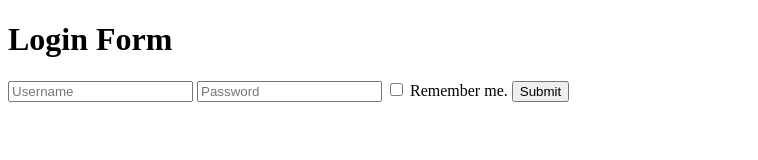
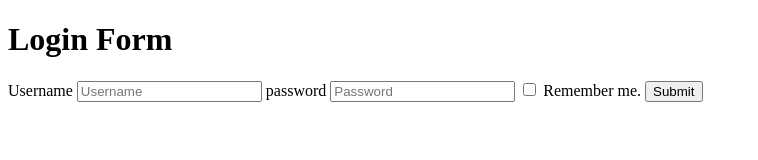
Before and after one commit to acciojob/remember-me-login-form-KSS-Kushal, a website: page main.html in a window 1280 px wide. Shown: the whole page, without its empty margins (0-758 px from the left). Drawn offline with Linux system fonts and the light colour scheme.

Commit message:
created a submission

```diff
--- a/main.html
+++ b/main.html
@@ -10,11 +10,13 @@
 	<!-- the entire body must be written by student -->
 	<h1>Login Form</h1>
 	<form onsubmit="handleSubmit(event)">
+		<label for="username">Username</label>
 		<input id="username" type="text" placeholder="Username" />
+		<label for="password">password</label>
 		<input id="password" type="password" placeholder="Password" />
 		<input type="checkbox" id="checkbox" />
 		<label for="checkbox">Remember me.</label>
-		<button type="submit" id="submit">Submit</button>
+		<input type="submit" id="submit" value="Submit" />
 		<button type="button" id="existing">Login as existing user.</button>
 	</form>
     <script type="text/javascript" src="./script.js">
```
